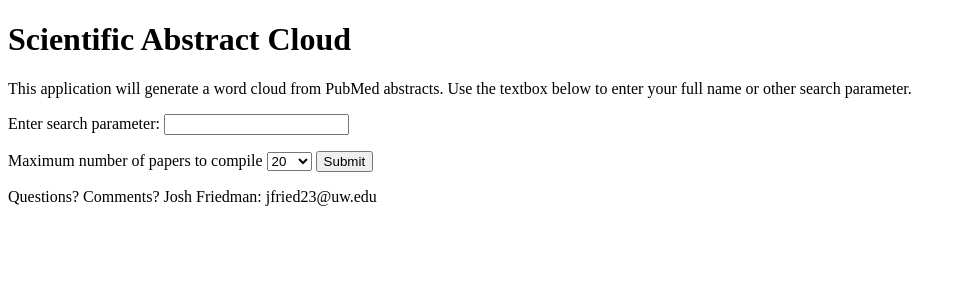
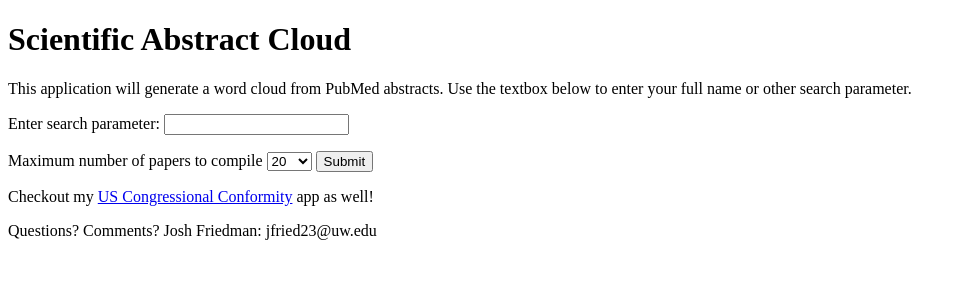
Before and after one commit to jfried23/SciWordCloud, a Flask app: page /index in a window 1280 px wide. Shown: the top 300 px of the page, without its empty margins (0-966 px from the left). Run offline with Flask 2, Linux system fonts and the light colour scheme.

Commit message:
added link to congress app

```diff
--- a/templates/index.html
+++ b/templates/index.html
@@ -26,6 +26,9 @@
 
     </form>
 
+    <p>Checkout my
+      <a href='https://congressional-conformity.herokuapp.com/index'>US Congressional Conformity</a> app as well!
+    </p>
     <p>Questions? Comments? Josh Friedman: jfried23@uw.edu</p>
 
 </BODY>
```
